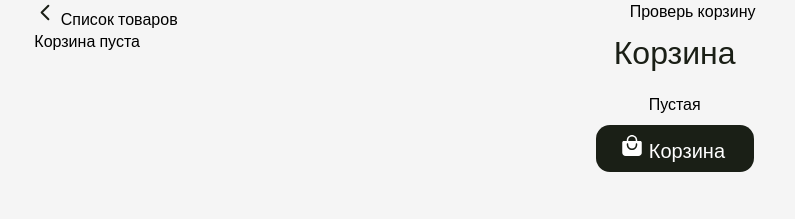
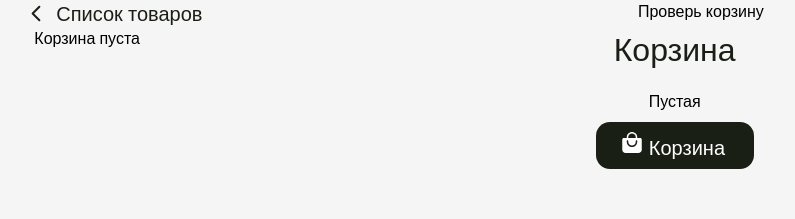
Before and after one commit to EmilKhamatnurov/eCommerce-App, a website built with Vite: page eCommerce App/src/Cart/cart.html in a window 1280 px wide. Shown: the whole page, without its empty margins (246-1041 px from the left). Built offline with nearby package versions, Linux system fonts and the light colour scheme; some packages are replaced by stand-ins of ours; no server answers; the database is empty.

Commit message:
Добавлены некоторые стили

```diff
--- a/eCommerce App/index.css
+++ b/eCommerce App/index.css
@@ -23,6 +23,15 @@ html {
 	column-gap: 35px;
 }
 
+.back-button {
+	color: var(--font-dark, #1A1F16);
+	font-size: 20px;
+	display: flex;
+	align-items: center;
+	gap: 8px;
+	cursor: pointer;
+}
+
 /* Стили для кнопок переключения страниц */
 ::-webkit-scrollbar {
 	width: 0;
--- a/eCommerce App/src/Cart/cart.scripts/cart.view.js
+++ b/eCommerce App/src/Cart/cart.scripts/cart.view.js
@@ -2,6 +2,9 @@ class CartView {
 	constructor() {
 		this.cartOutputNode = document.querySelector('#cartOutput');
 		this.cartNode = document.querySelector('#cart');
+		// Кнопка возврата к главной странице магазина
+		this.backButtonNode = document.querySelector('#backButton');
+		this.backButtonNode.addEventListener('click', this._openMainPage)
 	}
 	// Рендер корзины сбоку
 	_renderCart = (cartItems) => {
@@ -53,5 +56,7 @@ class CartView {
 			</div>
 		`
 	}
+
+	_openMainPage = () => window.location.href = `../../index.html`;
 }
 export default CartView;
--- a/eCommerce App/src/Item/cart.view.js
+++ b/eCommerce App/src/Item/cart.view.js
@@ -4,7 +4,6 @@ class CartView {
     }
 
 	_renderCart = (cartItems) => {
-		console.log(cartItems);
 		this.cartNode.innerHTML = '';
 		if(cartItems) {
 			cartItems.forEach((cartItem, index) => {
```
